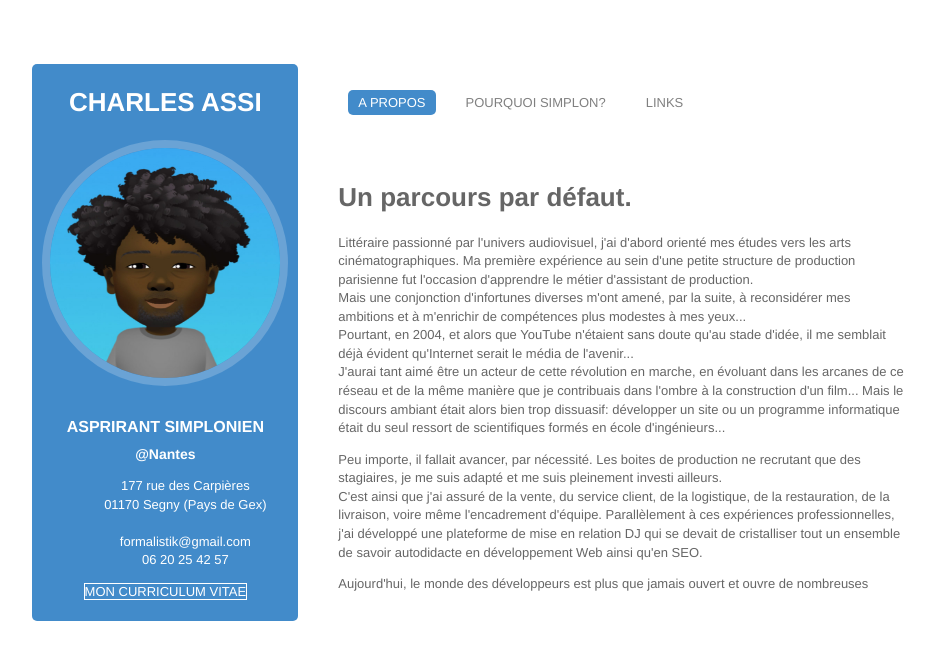
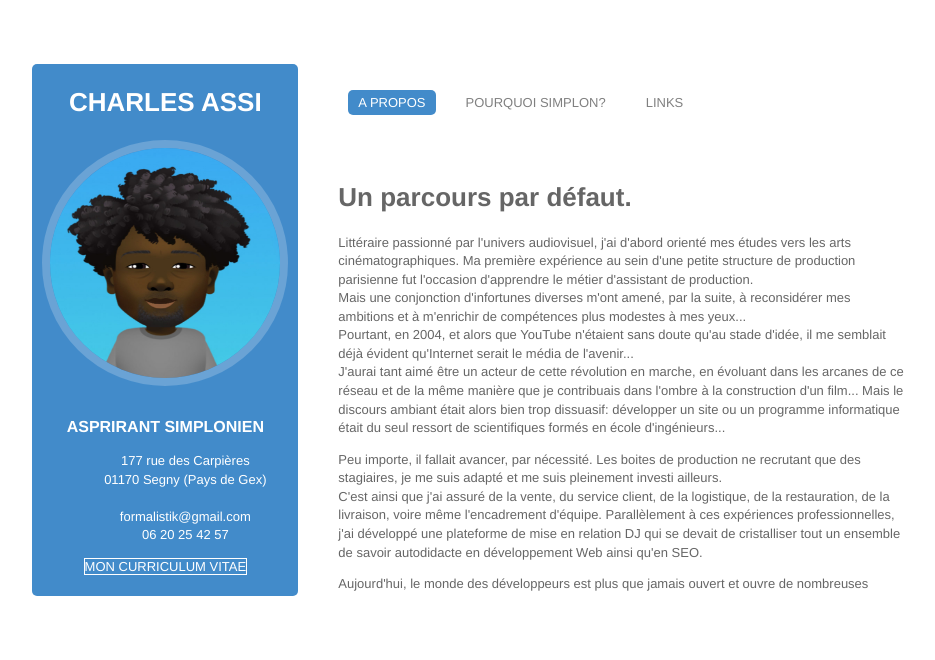
Before and after one commit to formalistik-web/formalistik-web.github.io, a plain HTML site: page index.html in a window 1280 px wide. Shown: the whole page, without its empty margins (241-1176 px from the left). Drawn offline with Linux system fonts and the light colour scheme.

Commit message:
Update index.html

```diff
--- a/index.html
+++ b/index.html
@@ -16,9 +16,7 @@
 					<br>
 					<img src="Screenshot.jpg" width="230" height="230" >
 					<h2>Asprirant Simplonien</h2>
-					<h3> @Nantes</h3>
-
-					<ul>
+								<ul>
 								<li> <label> </label> <span class="value">177 rue des Carpières </span></li>
 								<li> <label> </label> <span class="value">01170 Segny (Pays de Gex)</span></li>
 						<br>
```
